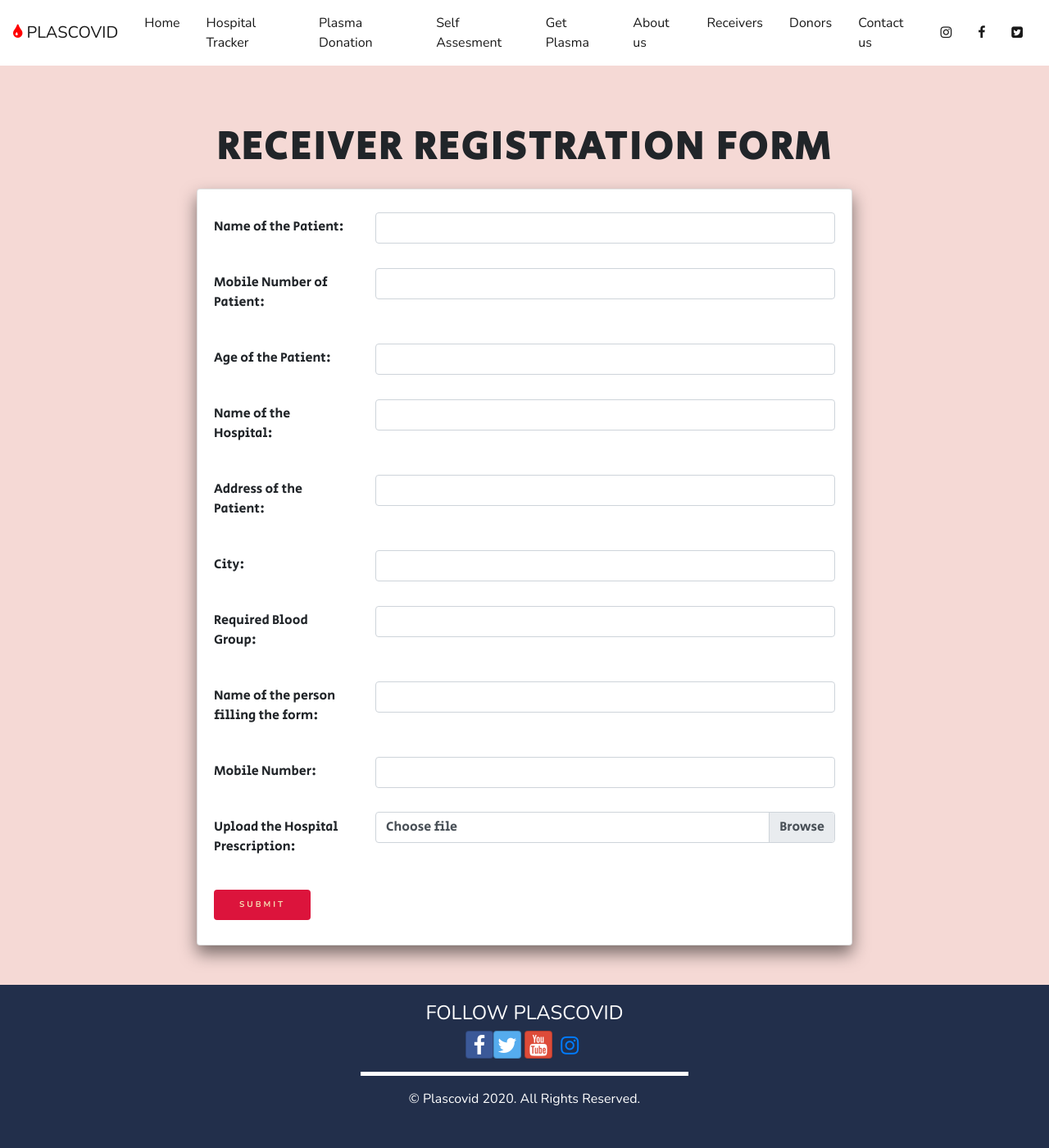
After one commit to NasarTarique/Plascovid, a Django app: page /home/receiverform in a window 1280 px wide. The commit adds this page. Shown: the top 1400 px of the page at 82% size. Run offline with Django 3.2, Linux system fonts and the light colour scheme; some libraries are stand-ins or nearby versions.

Commit message:
added receivers file

```diff
--- a/home/static/home/app.css
+++ b/home/static/home/app.css
@@ -12,8 +12,7 @@ body{
 {
     font: normal normal normal 80px/1.6em 'arial black',arial-w01-black,arial-w02-black,'arial-w10 black',sans-serif;
     color: #000066;
-    text-align: center;
-    padding-bottom: 15px;
+    text-align: center; padding-bottom: 15px;
 
 }
 
@@ -236,13 +235,27 @@ p
     margin-top: 10px;
     text-align: center;
     letter-spacing: 3px;
-    box-shadow: 0px 10px 40px rgba(0,0,0,0,5);
     font-size: 10px;
     text-decoration: none;
     color: wheat;
     font-weight: 900;
     margin-bottom: 10px;
     cursor: pointer;
+}
+.receiver h1 {
+    font-family: 'Secular One', sans-serif;
+    letter-spacing: 3px;
+    font-weight: 700;
+    font-size: 3rem;
+    text-transform: uppercase;
+    text-align: center;
+    margin-bottom: 20px;
+}
+.receiver .form-group {
+    font-family: 'Secular One', sans-serif;
+}
+.card {
+    box-shadow: 0px 10px 20px rgba(0,0,0,0.5);
 }
 .Hospitals{
 		display:grid;
--- a/home/templates/home/layout.html
+++ b/home/templates/home/layout.html
@@ -39,10 +39,16 @@
 				  <a class="nav-link" href="{% url 'selfassesment' %}">Self Assesment</a>
           </li>
           <li class = "nav-item active mx-3 mx-xl-2">
-				  <a class="nav-link" href="{% url 'register' %}">Get Plasma</a>
+				  <a class="nav-link" href="{% url 'rregister' %}">Get Plasma</a>
           </li>
            <li class = "nav-item active mx-3 mx-xl-2">
             <a class="nav-link" href="">About us</a>
+          </li>
+           <li class = "nav-item active mx-3 mx-xl-2">
+				   <a class="nav-link" href="{% url 'rregister' %}"> Receivers </a>
+          </li>
+           <li class = "nav-item active mx-3 mx-xl-2">
+				   <a class="nav-link" href="{% url 'donorinfo' %}"> Donors </a>
           </li>
            <li class = "nav-item active mx-3 mx-xl-2">
 				   <a class="nav-link" href="{% url 'contact'%}">Contact us</a>
--- /dev/null
+++ b/home/templates/home/receiverform.html
@@ -0,0 +1,107 @@
+{% extends 'home/layout.html' %}
+  {% load static %}
+  {% block css %}
+    <!-- Custom CSS -->
+	<link rel="stylesheet" href="{% static 'home/app.css' %}">
+<title>Receivers form</title>
+
+  {% endblock %}
+  {% block  body %}
+  <section class="receiver" id="receiver" >
+    <div class="container mb-5 mt-5">
+        <h1>RECEIVER REGISTRATION FORM</h1>
+        <div class="card" style="width: 50rem; margin: 0 auto;">
+            <div class="card-body">
+                <form action="/reeceiver" method="POST">
+                    <div class="form-group row">
+                      <div class="col-12 col-md-3 col-form-label">
+                        <label for="name" class="col-form-label">Name of the Patient:</label>
+                      </div>
+                      <div class="col-12 col-md-9 pt-2">
+                        <input  required type="text" class="form-control" id="name">
+                      </div>
+                    </div>
+                    <div class="form-group row">
+                      <div class="col-12 col-md-3 col-form-label">
+                        <label for="phone" class="col-form-label">Mobile Number of Patient:</label>
+                      </div>
+                      <div class="col-12 col-md-9 pt-2">
+                        <input required type="tel" class="form-control" id="phone">
+                      </div>
+                    </div>
+                    <div class="form-group row">
+                      <div class="col-12 col-md-3 col-form-label">
+                        <label for="age" class="col-form-label">Age of the Patient:</label>
+                      </div>
+                      <div class="col-12 col-md-9 pt-2">
+                        <input required type="number" class="form-control" id="age">
+                      </div>
+                    </div>
+                    <div class="form-group row">
+                      <div class="col-12 col-md-3 col-form-label">
+                        <label for="Hospital" class="col-form-label">Name of the Hospital:</label>
+                      </div>
+                      <div class="col-12 col-md-9 pt-2">
+                        <input required type="text" class="form-control" id="Hospital">
+                      </div>
+                    </div>
+                    <div class="form-group row">
+                        <div class="col-12 col-md-3 col-form-label">
+                          <label for="Address" class="col-form-label">Address of the Patient:</label>
+                        </div>
+                        <div class="col-12 col-md-9 pt-2">
+                          <input required type="text" class="form-control" id="Address">
+                        </div>
+                      </div>
+                      <div class="form-group row">
+                        <div class="col-12 col-md-3 col-form-label">
+                          <label for="City" class="col-form-label">City:</label>
+                        </div>
+                        <div class="col-12 col-md-9 pt-2">
+                          <input required type="text" class="form-control" id="City">
+                        </div>
+                      </div>
+                    <div class="form-group row">
+                      <div class="col-12 col-md-3 col-form-label">
+                        <label for="blood" class="col-form-label">Required Blood Group:</label>
+                      </div>
+                      <div class="col-12 col-md-9 pt-2">
+                        <input required type="text" class="form-control" id="blood">
+                      </div>
+                    </div>
+                    <div class="form-group row">
+                        <div class="col-12 col-md-3 col-form-label">
+                          <label for="mname" class="col-form-label">Name of the person filling the form:</label>
+                        </div>
+                        <div class="col-12 col-md-9 pt-2">
+                          <input required type="text" class="form-control" id="mname">
+                        </div>
+                      </div>
+                      <div class="form-group row">
+                        <div class="col-12 col-md-3 col-form-label">
+                          <label for="mphone" class="col-form-label">Mobile Number:</label>
+                        </div>
+                        <div class="col-12 col-md-9 pt-2">
+                          <input required type="tel" class="form-control" id="mphone">
+                        </div>
+                      </div>
+                      <div class="form-group row">
+                        <div class="col-12 col-md-3 col-form-label">
+                            <label for="mphone" class="col-form-label">Upload the Hospital Prescription:</label>
+                        </div>
+                        <div class="col-12 col-md-9 col-form-label">
+                        <div class="custom-file">
+                          <input type="file" class="custom-file-input" id="customFile">
+                          <label class="custom-file-label" for="customFile">Choose file</label>
+                        </div>
+                      </div>
+                      </div>
+                    <input class="btn servicc" type="submit" value="Submit">
+                </div>
+            </form>
+          </div>
+        </div>
+      </div>
+  </section>
+
+  {% endblock %}
--- a/home/templates/home/userform.html
+++ b/home/templates/home/userform.html
@@ -8,8 +8,8 @@
 {% endblock %}
 
 {% block body %}
-<div class="createaccount" style="min-height:100vh; width:1100px; margin:auto" >
-		<h1 >CREATE ACCOUNT</h1>
+<div class="createaccount" style="min-height:85vh; width:1100px;display:flex;flex-direction:column;align-items:center;margin:auto" >
+		<h3>CREATE ACCOUNT</h3>
 		{% if userexists == True %}
 		<div class="alert alert-primary" role="alert">
 			The username	{{ username  }}  is already taken
@@ -23,6 +23,7 @@
 				<input type="text" aria-label="email" class="form-control" name="email"  placeholder="email">
 				<input type="password" aria-label=" password" class="form-control" name="password"  placeholder="password">
 				<input type="submit" class="btn btn-success" value="Create Account">
+				<a href="">Already have an account ? Login </a>
 
 				</div></form>
 		</div>
--- a/home/urls.py
+++ b/home/urls.py
@@ -6,7 +6,9 @@ urlpatterns = [
     path('', views.index, name="index"),
     path('selfassesment', views.selfassesment, name="selfassesment"),
     path('contact', views.contact, name="contact"),
-    path('donorform', views.donor, name="donorform"),
+    path('donorform', views.donorform, name="donorform"),
+    path('receiverform', views.receiverform, name="receiverform"),
+    path('rregister', views.rregister, name="rregister"),
     path('register', views.register, name="register"),
     path('submissions', views.submissions, name='submissions'),
     path('donorinfo', views.donorinfo, name='donorinfo'),
--- a/home/views.py
+++ b/home/views.py
@@ -10,7 +10,7 @@ from . import config
 
 # Create your views here.
 
-
+# home page
 def index(request):
     if request.method == 'POST':
         query = SearchQuery(request.POST.get('query'))
@@ -22,7 +22,7 @@ def index(request):
         })
     return render(request, "home/index.html")
 
-
+# self assement page
 def selfassesment(request):
     if request.method == 'POST':
         return render(request, "home/self-assesment1.html", {
@@ -30,15 +30,34 @@ def selfassesment(request):
         })
     return render(request, "home/self-assesment1.html")
 
-
+# contact page
 def contact(request):
     return render(request, "home/contact-us.html")
 
+# register for donor
+def register(request):
+    return render(request, "home/register.html", {
+        'receivers': False
+    })
 
-def register(request):
-    return render(request, "home/register.html")
+# register as recievers
+def rregister(request):
+    return render(request, "home/register.html", {
+        'receivers':True
+    })
 
 
+def receiverform(request):
+    if request.method == 'POST':
+        return render(request, "home/info.html", {
+            'receivers': True
+        })
+    return render(request, "home/receiverform.html")
+
+# display donor form
+def donorform(request):
+    return render(request, "home/donorform.html")
+# after submissions of donor form
 def submissions(request):
     if request.method == 'POST':
         Donor = Donors.objects.create(
@@ -55,15 +74,10 @@ def submissions(request):
 
         )
         Donor.save()
-        return render(request, "home/donors.html", {
-            'Donors': Donors.objects.all()
-        })
+        return render(request, "home/donors.html")
 
 
-def donor(request):
-    return render(request, "home/donorform.html")
-
-
+# displaying donor data
 def donorinfo(request):
     if request.method == 'POST':
         query = SearchQuery(request.POST.get('region')) & SearchQuery(request.POST.get('bloodgroup'))
@@ -77,6 +91,7 @@ def donorinfo(request):
     })
 
 
+# Creation of account
 def userform(request):
     if request.method == 'POST':
         if User.objects.filter(username=request.POST.get('username')):
```
Also changed, not shown: home/models.py (+25 -0 lines), home/templates/home/receivers.html (+32 -0 lines), home/templates/home/register.html (+29 -2 lines), home/templates/home/login.html (added).
